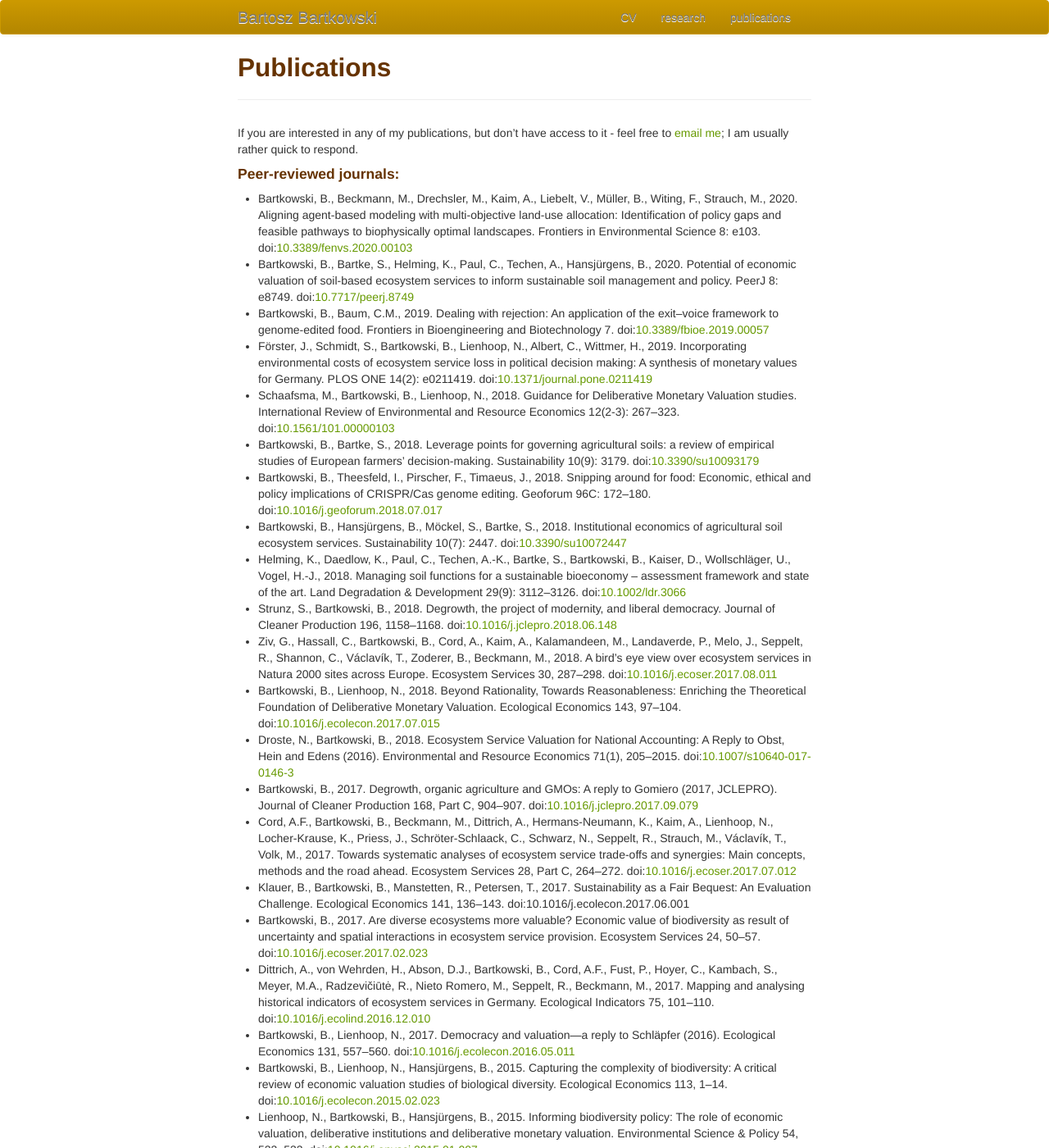
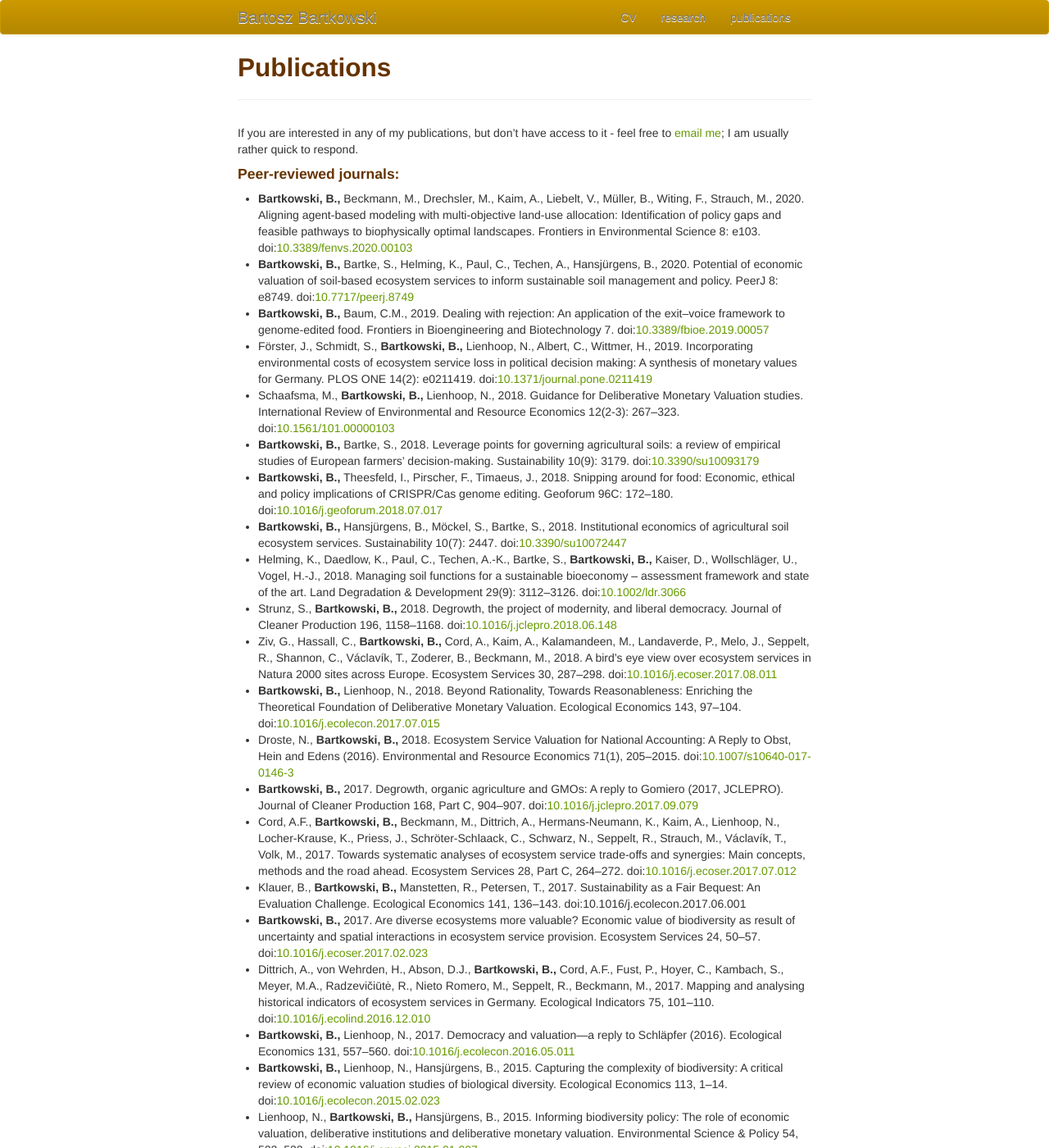
Before and after one commit to BartoszBartk/BartoszBartk.github.io, a Jekyll site: the page built from pages/publications.md, in a window 1280 px wide and 1400 px high. Shown: the whole window at 82% size. Built offline with Jekyll 4.4.1, drawn with Linux system fonts in a browser that asks for light colours; our own code applies the rules of GitHub Pages for plain Markdown files; some of the changed text lies outside the part shown.

Commit message:
publications updated 2

```diff
--- a/pages/publications.md
+++ b/pages/publications.md
@@ -7,28 +7,28 @@ If you are interested in any of my publications, but don't have access to it - f
 
 #### Peer-reviewed journals:
 <ul>
-<li>Bartkowski, B., Beckmann, M., Drechsler, M., Kaim, A., Liebelt, V., Müller, B., Witing, F., Strauch, M., 2020. Aligning agent-based modeling with multi-objective land-use allocation: Identification of policy gaps and feasible pathways to biophysically optimal landscapes. Frontiers in Environmental Science 8: e103. doi:<a href="https://doi.org/10.3389/fenvs.2020.00103">10.3389/fenvs.2020.00103</a></li>
-<li>Bartkowski, B., Bartke, S., Helming, K., Paul, C., Techen, A., Hansjürgens, B., 2020. Potential of economic valuation of soil-based ecosystem services to inform sustainable soil management and policy. PeerJ 8: e8749. doi:<a href="https://doi.org/10.7717/peerj.8749">10.7717/peerj.8749</a></li>
-<li>Bartkowski, B., Baum, C.M., 2019. Dealing with rejection: An application of the exit–voice framework to genome-edited food. Frontiers in Bioengineering and Biotechnology 7. doi:<a href="https://doi.org/10.3389/fbioe.2019.00057">10.3389/fbioe.2019.00057</a></li>
-<li>Förster, J., Schmidt, S., Bartkowski, B., Lienhoop, N., Albert, C., Wittmer, H., 2019. Incorporating environmental costs of ecosystem service loss in political decision making: A synthesis of monetary values for Germany. PLOS ONE 14(2): e0211419. doi:<a href="https://doi.org/10.1371/journal.pone.0211419">10.1371/journal.pone.0211419</a></li>
-<li>Schaafsma, M., Bartkowski, B., Lienhoop, N., 2018. Guidance for Deliberative Monetary Valuation studies. International Review of Environmental and Resource Economics 12(2-3): 267–323. doi:<a href="https://doi.org/10.1561/101.00000103">10.1561/101.00000103</a></li>
-<li>Bartkowski, B., Bartke, S., 2018. Leverage points for governing agricultural soils: a review of empirical studies of European farmers’ decision-making. Sustainability 10(9): 3179. doi:<a href="https://doi.org/10.3390/su10093179">10.3390/su10093179</a></li>
-<li>Bartkowski, B., Theesfeld, I., Pirscher, F., Timaeus, J., 2018. Snipping around for food: Economic, ethical and policy implications of CRISPR/Cas genome editing. Geoforum 96C: 172–180. doi:<a href="https://doi.org/10.1016/j.geoforum.2018.07.017">10.1016/j.geoforum.2018.07.017</a></li>
-<li>Bartkowski, B., Hansjürgens, B., Möckel, S., Bartke, S., 2018. Institutional economics of agricultural soil ecosystem services. Sustainability 10(7): 2447. doi:<a href="https://doi.org/10.3390/su10072447">10.3390/su10072447</a></li>
-<li>Helming, K., Daedlow, K., Paul, C., Techen, A.-K., Bartke, S., Bartkowski, B., Kaiser, D., Wollschläger, U., Vogel, H.-J., 2018. Managing soil functions for a sustainable bioeconomy – assessment framework and state of the art. Land Degradation & Development 29(9): 3112–3126. doi:<a href="https://doi.org/10.1002/ldr.3066">10.1002/ldr.3066</a></li>
-<li>Strunz, S., Bartkowski, B., 2018. Degrowth, the project of modernity, and liberal democracy. Journal of Cleaner Production 196, 1158–1168. doi:<a href="https://doi.org/10.1016/j.jclepro.2018.06.148">10.1016/j.jclepro.2018.06.148</a></li>
-<li>Ziv, G., Hassall, C., Bartkowski, B., Cord, A., Kaim, A., Kalamandeen, M., Landaverde, P., Melo, J., Seppelt, R., Shannon, C., Václavík, T., Zoderer, B., Beckmann, M., 2018. A bird’s eye view over ecosystem services in Natura 2000 sites across Europe. Ecosystem Services 30, 287–298. doi:<a href="https://doi.org/10.1016/j.ecoser.2017.08.011">10.1016/j.ecoser.2017.08.011</a></li>
-<li>Bartkowski, B., Lienhoop, N., 2018. Beyond Rationality, Towards Reasonableness: Enriching the Theoretical Foundation of Deliberative Monetary Valuation. Ecological Economics 143, 97–104. doi:<a href="https://doi.org/10.1016/j.ecolecon.2017.07.015">10.1016/j.ecolecon.2017.07.015</a></li>
-<li>Droste, N., Bartkowski, B., 2018. Ecosystem Service Valuation for National Accounting: A Reply to Obst, Hein and Edens (2016). Environmental and Resource Economics 71(1), 205–2015. doi:<a href="https://doi.org/10.1007/s10640-017-0146-3">10.1007/s10640-017-0146-3</a></li>
-<li>Bartkowski, B., 2017. Degrowth, organic agriculture and GMOs: A reply to Gomiero (2017, JCLEPRO). Journal of Cleaner Production 168, Part C, 904–907. doi:<a href="https://doi.org/10.1016/j.jclepro.2017.09.079">10.1016/j.jclepro.2017.09.079</a></li>
-<li>Cord, A.F., Bartkowski, B., Beckmann, M., Dittrich, A., Hermans-Neumann, K., Kaim, A., Lienhoop, N., Locher-Krause, K., Priess, J., Schröter-Schlaack, C., Schwarz, N., Seppelt, R., Strauch, M., Václavík, T., Volk, M., 2017. Towards systematic analyses of ecosystem service trade-offs and synergies: Main concepts, methods and the road ahead. Ecosystem Services 28, Part C, 264–272. doi:<a href="https://doi.org/10.1016/j.ecoser.2017.07.012">10.1016/j.ecoser.2017.07.012</a></li>
-<li>Klauer, B., Bartkowski, B., Manstetten, R., Petersen, T., 2017. Sustainability as a Fair Bequest: An Evaluation Challenge. Ecological Economics 141, 136–143. doi:10.1016/j.ecolecon.2017.06.001</li>
-<li>Bartkowski, B., 2017. Are diverse ecosystems more valuable? Economic value of biodiversity as result of uncertainty and spatial interactions in ecosystem service provision. Ecosystem Services 24, 50–57. doi:<a href="https://doi.org/10.1016/j.ecoser.2017.02.023">10.1016/j.ecoser.2017.02.023</a></li>
-<li>Dittrich, A., von Wehrden, H., Abson, D.J., Bartkowski, B., Cord, A.F., Fust, P., Hoyer, C., Kambach, S., Meyer, M.A., Radzevičiūtė, R., Nieto Romero, M., Seppelt, R., Beckmann, M., 2017. Mapping and analysing historical indicators of ecosystem services in Germany. Ecological Indicators 75, 101–110. doi:<a href="https://doi.org/10.1016/j.ecolind.2016.12.010">10.1016/j.ecolind.2016.12.010</a></li>
-<li>Bartkowski, B., Lienhoop, N., 2017. Democracy and valuation—a reply to Schläpfer (2016). Ecological Economics 131, 557–560. doi:<a href="https://doi.org/10.1016/j.ecolecon.2016.05.011">10.1016/j.ecolecon.2016.05.011</a></li>
-<li>Bartkowski, B., Lienhoop, N., Hansjürgens, B., 2015. Capturing the complexity of biodiversity: A critical review of economic valuation studies of biological diversity. Ecological Economics 113, 1–14. doi:<a href="https://doi.org/10.1016/j.ecolecon.2015.02.023">10.1016/j.ecolecon.2015.02.023</a></li>
-<li>Lienhoop, N., Bartkowski, B., Hansjürgens, B., 2015. Informing biodiversity policy: The role of economic valuation, deliberative institutions and deliberative monetary valuation. Environmental Science & Policy 54, 522–532. doi:<a href="https://doi.org/10.1016/j.envsci.2015.01.007">10.1016/j.envsci.2015.01.007</a></li>
-<li>Iliopoulos, C.N., Valentinov, V., Kvartiuk, V., Bartkowski, B., 2013. Government–third sector relations in European rural development: A critical perspective. Nonprofit Policy Forum 4, 65–80. doi:<a href="https://doi.org/10.1515/npf-2013-0001">10.1515/npf-2013-0001</a></li>
+<li><b>Bartkowski, B.,</b> Beckmann, M., Drechsler, M., Kaim, A., Liebelt, V., Müller, B., Witing, F., Strauch, M., 2020. Aligning agent-based modeling with multi-objective land-use allocation: Identification of policy gaps and feasible pathways to biophysically optimal landscapes. Frontiers in Environmental Science 8: e103. doi:<a href="https://doi.org/10.3389/fenvs.2020.00103">10.3389/fenvs.2020.00103</a></li>
+<li><b>Bartkowski, B.,</b> Bartke, S., Helming, K., Paul, C., Techen, A., Hansjürgens, B., 2020. Potential of economic valuation of soil-based ecosystem services to inform sustainable soil management and policy. PeerJ 8: e8749. doi:<a href="https://doi.org/10.7717/peerj.8749">10.7717/peerj.8749</a></li>
+<li><b>Bartkowski, B.,</b> Baum, C.M., 2019. Dealing with rejection: An application of the exit–voice framework to genome-edited food. Frontiers in Bioengineering and Biotechnology 7. doi:<a href="https://doi.org/10.3389/fbioe.2019.00057">10.3389/fbioe.2019.00057</a></li>
+<li>Förster, J., Schmidt, S., <b>Bartkowski, B.,</b> Lienhoop, N., Albert, C., Wittmer, H., 2019. Incorporating environmental costs of ecosystem service loss in political decision making: A synthesis of monetary values for Germany. PLOS ONE 14(2): e0211419. doi:<a href="https://doi.org/10.1371/journal.pone.0211419">10.1371/journal.pone.0211419</a></li>
+<li>Schaafsma, M., <b>Bartkowski, B.,</b> Lienhoop, N., 2018. Guidance for Deliberative Monetary Valuation studies. International Review of Environmental and Resource Economics 12(2-3): 267–323. doi:<a href="https://doi.org/10.1561/101.00000103">10.1561/101.00000103</a></li>
+<li><b>Bartkowski, B.,</b> Bartke, S., 2018. Leverage points for governing agricultural soils: a review of empirical studies of European farmers’ decision-making. Sustainability 10(9): 3179. doi:<a href="https://doi.org/10.3390/su10093179">10.3390/su10093179</a></li>
+<li><b>Bartkowski, B.,</b> Theesfeld, I., Pirscher, F., Timaeus, J., 2018. Snipping around for food: Economic, ethical and policy implications of CRISPR/Cas genome editing. Geoforum 96C: 172–180. doi:<a href="https://doi.org/10.1016/j.geoforum.2018.07.017">10.1016/j.geoforum.2018.07.017</a></li>
+<li><b>Bartkowski, B.,</b> Hansjürgens, B., Möckel, S., Bartke, S., 2018. Institutional economics of agricultural soil ecosystem services. Sustainability 10(7): 2447. doi:<a href="https://doi.org/10.3390/su10072447">10.3390/su10072447</a></li>
+<li>Helming, K., Daedlow, K., Paul, C., Techen, A.-K., Bartke, S., <b>Bartkowski, B.,</b> Kaiser, D., Wollschläger, U., Vogel, H.-J., 2018. Managing soil functions for a sustainable bioeconomy – assessment framework and state of the art. Land Degradation & Development 29(9): 3112–3126. doi:<a href="https://doi.org/10.1002/ldr.3066">10.1002/ldr.3066</a></li>
+<li>Strunz, S., <b>Bartkowski, B.,</b> 2018. Degrowth, the project of modernity, and liberal democracy. Journal of Cleaner Production 196, 1158–1168. doi:<a href="https://doi.org/10.1016/j.jclepro.2018.06.148">10.1016/j.jclepro.2018.06.148</a></li>
+<li>Ziv, G., Hassall, C., <b>Bartkowski, B.,</b> Cord, A., Kaim, A., Kalamandeen, M., Landaverde, P., Melo, J., Seppelt, R., Shannon, C., Václavík, T., Zoderer, B., Beckmann, M., 2018. A bird’s eye view over ecosystem services in Natura 2000 sites across Europe. Ecosystem Services 30, 287–298. doi:<a href="https://doi.org/10.1016/j.ecoser.2017.08.011">10.1016/j.ecoser.2017.08.011</a></li>
+<li><b>Bartkowski, B.,</b> Lienhoop, N., 2018. Beyond Rationality, Towards Reasonableness: Enriching the Theoretical Foundation of Deliberative Monetary Valuation. Ecological Economics 143, 97–104. doi:<a href="https://doi.org/10.1016/j.ecolecon.2017.07.015">10.1016/j.ecolecon.2017.07.015</a></li>
+<li>Droste, N., <b>Bartkowski, B.,</b> 2018. Ecosystem Service Valuation for National Accounting: A Reply to Obst, Hein and Edens (2016). Environmental and Resource Economics 71(1), 205–2015. doi:<a href="https://doi.org/10.1007/s10640-017-0146-3">10.1007/s10640-017-0146-3</a></li>
+<li><b>Bartkowski, B.,</b> 2017. Degrowth, organic agriculture and GMOs: A reply to Gomiero (2017, JCLEPRO). Journal of Cleaner Production 168, Part C, 904–907. doi:<a href="https://doi.org/10.1016/j.jclepro.2017.09.079">10.1016/j.jclepro.2017.09.079</a></li>
+<li>Cord, A.F., <b>Bartkowski, B.,</b> Beckmann, M., Dittrich, A., Hermans-Neumann, K., Kaim, A., Lienhoop, N., Locher-Krause, K., Priess, J., Schröter-Schlaack, C., Schwarz, N., Seppelt, R., Strauch, M., Václavík, T., Volk, M., 2017. Towards systematic analyses of ecosystem service trade-offs and synergies: Main concepts, methods and the road ahead. Ecosystem Services 28, Part C, 264–272. doi:<a href="https://doi.org/10.1016/j.ecoser.2017.07.012">10.1016/j.ecoser.2017.07.012</a></li>
+<li>Klauer, B., <b>Bartkowski, B.,</b> Manstetten, R., Petersen, T., 2017. Sustainability as a Fair Bequest: An Evaluation Challenge. Ecological Economics 141, 136–143. doi:10.1016/j.ecolecon.2017.06.001</li>
+<li><b>Bartkowski, B.,</b> 2017. Are diverse ecosystems more valuable? Economic value of biodiversity as result of uncertainty and spatial interactions in ecosystem service provision. Ecosystem Services 24, 50–57. doi:<a href="https://doi.org/10.1016/j.ecoser.2017.02.023">10.1016/j.ecoser.2017.02.023</a></li>
+<li>Dittrich, A., von Wehrden, H., Abson, D.J., <b>Bartkowski, B.,</b> Cord, A.F., Fust, P., Hoyer, C., Kambach, S., Meyer, M.A., Radzevičiūtė, R., Nieto Romero, M., Seppelt, R., Beckmann, M., 2017. Mapping and analysing historical indicators of ecosystem services in Germany. Ecological Indicators 75, 101–110. doi:<a href="https://doi.org/10.1016/j.ecolind.2016.12.010">10.1016/j.ecolind.2016.12.010</a></li>
+<li><b>Bartkowski, B.,</b> Lienhoop, N., 2017. Democracy and valuation—a reply to Schläpfer (2016). Ecological Economics 131, 557–560. doi:<a href="https://doi.org/10.1016/j.ecolecon.2016.05.011">10.1016/j.ecolecon.2016.05.011</a></li>
+<li><b>Bartkowski, B.,</b> Lienhoop, N., Hansjürgens, B., 2015. Capturing the complexity of biodiversity: A critical review of economic valuation studies of biological diversity. Ecological Economics 113, 1–14. doi:<a href="https://doi.org/10.1016/j.ecolecon.2015.02.023">10.1016/j.ecolecon.2015.02.023</a></li>
+<li>Lienhoop, N., <b>Bartkowski, B.,</b> Hansjürgens, B., 2015. Informing biodiversity policy: The role of economic valuation, deliberative institutions and deliberative monetary valuation. Environmental Science & Policy 54, 522–532. doi:<a href="https://doi.org/10.1016/j.envsci.2015.01.007">10.1016/j.envsci.2015.01.007</a></li>
+<li>Iliopoulos, C.N., Valentinov, V., Kvartiuk, V., <b>Bartkowski, B.,</b> 2013. Government–third sector relations in European rural development: A critical perspective. Nonprofit Policy Forum 4, 65–80. doi:<a href="https://doi.org/10.1515/npf-2013-0001">10.1515/npf-2013-0001</a></li>
 </ul>
 #### Papers in the pipeline:
 <ul>
@@ -41,31 +41,31 @@ If you are interested in any of my publications, but don't have access to it - f
 </ul>
 #### Books:
 <ul>
-<li>Bartkowski, B., 2017. Economic Valuation of Biodiversity: An Interdisciplinary Conceptual Perspective. Routledge, New York. ISBN 978-1-138-03936-0.</li>
+<li><b>Bartkowski, B.,</b> 2017. Economic Valuation of Biodiversity: An Interdisciplinary Conceptual Perspective. Routledge, New York. ISBN 978-1-138-03936-0.</li>
 </ul>
 #### Book chapters:
 <ul>
-<li>Schaafsma, M., Bartkowski, B., 2020. Synergies and trade-offs between ecosystem services, in: Leal Filho, W., Gökçin Özuyar, P., Pace, P.J., Marisa Azul, A., Londero Brandli, L., Wall, T. (Eds.), Encyclopedia of the UN Sustainable Development Goals. Life on Land. doi:<a href="https://doi.org/10.1007/978-3-319-71065-5_117-1">10.1007/978-3-319-71065-5_117-1</a></li>
-<li>Bartkowski, B., Lienhoop, N., 2019. Deliberative Monetary Valuation, in: Oxford Research Encyclopedia in Environmental Science, section Environmental Economics. doi:<a href="https://doi.org/10.1093/acrefore/9780199389414.013.595">10.1093/acrefore/9780199389414.013.595</a></li>
-<li>Bartkowski, B., 2019. Valuation of Biodiversity, in: Oxford Research Encyclopedia of Environmental Science, section Environmental Economics. doi:<a href="https://doi.org/10.1093/acrefore/9780199389414.013.459">10.1093/acrefore/9780199389414.013.459</a></li>
-<li>Bartkowski, B., 2019. CRISPR/Cas, Precaution and Democracy: The Challenging Governance of a Rapidly Changing Technology, in: Dürnberger, C., Pfeilmeier, S., Schleissing, S. (Eds.), Genome Editing in Agriculture. Between Precaution and Responsibility. Nomos. ISBN 978-3-8487-5518-9. Pp. 181–198.</li>
-<li>Bartkowski, B., Hansjürgens, B., 2019. Risk and uncertainty as source of economic value of biodiversity and ecosystem services, in: Schröter, M., Bonn, A., Klotz, S., Baeßler, C. (Eds.), Atlas of Ecosystem Services: Drivers, Risks, and Societal Responses. Springer, Dodrecht, New York. ISBN 978-3-319-96229-0. Pp. 21–24.</li>
-<li>Hansjürgens, B., Möckel, S., Bartkowski, B., 2019. Boden und Bodenschutz als zentrales Handlungsfeld der Umweltpolitik, in: Dabrowski, M., Wolf, J., Abmeier, K. (Eds.), Umweltpolitik: global und gerecht. Ferdinand Schöningh: Paderborn. ISBN 978-3-506-70576-1. Pp. 111–144.</li>
-<li>Pirscher, F., Bartkowski, B., Theesfeld, I., Timaeus, J., 2018. Nature-identical outcomes, artificial processes: Governance of CRISPR/Cas genome editing as an ethical challenge, in: James, H.S. (Ed.), Ethical Tensions from New Technology: The Case of Agricultural Biotechnology. CABI, Oxfordshire, Boston. ISBN 978-1-78639-464-4. Pp. 137–150.</li>
-<li>Strunz, S., Bartkowski, B., Schindler, H., 2017. Is there a monetary growth imperative?, in: Victor, P., Dolter, B. (Eds.), Handbook on Growth and Sustainability. Edward Elgar, Cheltenham. ISBN 978-1-78347-355-7. Pp. 460–503.</li>
+<li>Schaafsma, M., <b>Bartkowski, B.,</b> 2020. Synergies and trade-offs between ecosystem services, in: Leal Filho, W., Gökçin Özuyar, P., Pace, P.J., Marisa Azul, A., Londero Brandli, L., Wall, T. (Eds.), Encyclopedia of the UN Sustainable Development Goals. Life on Land. doi:<a href="https://doi.org/10.1007/978-3-319-71065-5_117-1">10.1007/978-3-319-71065-5_117-1</a></li>
+<li><b>Bartkowski, B.,</b> Lienhoop, N., 2019. Deliberative Monetary Valuation, in: Oxford Research Encyclopedia in Environmental Science, section Environmental Economics. doi:<a href="https://doi.org/10.1093/acrefore/9780199389414.013.595">10.1093/acrefore/9780199389414.013.595</a></li>
+<li><b>Bartkowski, B.,</b> 2019. Valuation of Biodiversity, in: Oxford Research Encyclopedia of Environmental Science, section Environmental Economics. doi:<a href="https://doi.org/10.1093/acrefore/9780199389414.013.459">10.1093/acrefore/9780199389414.013.459</a></li>
+<li><b>Bartkowski, B.,</b> 2019. CRISPR/Cas, Precaution and Democracy: The Challenging Governance of a Rapidly Changing Technology, in: Dürnberger, C., Pfeilmeier, S., Schleissing, S. (Eds.), Genome Editing in Agriculture. Between Precaution and Responsibility. Nomos. ISBN 978-3-8487-5518-9. Pp. 181–198.</li>
+<li><b>Bartkowski, B.,</b> Hansjürgens, B., 2019. Risk and uncertainty as source of economic value of biodiversity and ecosystem services, in: Schröter, M., Bonn, A., Klotz, S., Baeßler, C. (Eds.), Atlas of Ecosystem Services: Drivers, Risks, and Societal Responses. Springer, Dodrecht, New York. ISBN 978-3-319-96229-0. Pp. 21–24.</li>
+<li>Hansjürgens, B., Möckel, S., <b>Bartkowski, B.,</b> 2019. Boden und Bodenschutz als zentrales Handlungsfeld der Umweltpolitik, in: Dabrowski, M., Wolf, J., Abmeier, K. (Eds.), Umweltpolitik: global und gerecht. Ferdinand Schöningh: Paderborn. ISBN 978-3-506-70576-1. Pp. 111–144.</li>
+<li>Pirscher, F., <b>Bartkowski, B.,</b> Theesfeld, I., Timaeus, J., 2018. Nature-identical outcomes, artificial processes: Governance of CRISPR/Cas genome editing as an ethical challenge, in: James, H.S. (Ed.), Ethical Tensions from New Technology: The Case of Agricultural Biotechnology. CABI, Oxfordshire, Boston. ISBN 978-1-78639-464-4. Pp. 137–150.</li>
+<li>Strunz, S., <b>Bartkowski, B.,</b> Schindler, H., 2017. Is there a monetary growth imperative?, in: Victor, P., Dolter, B. (Eds.), Handbook on Growth and Sustainability. Edward Elgar, Cheltenham. ISBN 978-1-78347-355-7. Pp. 460–503.</li>
 </ul>
 #### Other journals:
 <ul>
-<li>Bartkowski, B., 2018. Nach uns die Sintflut? Degrowth und die Suche nach Alternativen zum Wachstumsparadigma. Hirschberg 71, 428–431.</li>
-<li>Schindler, H., Strunz, S., Bartkowski, B., 2017. Am Gelde hängt doch alles? – Mythos monetärer Wachstumszwang. Ökologisches Wirtschaften 32, 23–25.</li>
+<li><b>Bartkowski, B.,</b> 2018. Nach uns die Sintflut? Degrowth und die Suche nach Alternativen zum Wachstumsparadigma. Hirschberg 71, 428–431.</li>
+<li>Schindler, H., Strunz, S., <b>Bartkowski, B.,</b> 2017. Am Gelde hängt doch alles? – Mythos monetärer Wachstumszwang. Ökologisches Wirtschaften 32, 23–25.</li>
 </ul>
 #### Discussion papers:
 <ul>
-<li>Bartkowski, B., Droste, N., Ließ, M., Sidemo-Holm, W., Weller, U., Brady, M.V., 2019. Implementing result-based agri-environmental payments by means of modelling. UFZ Discussion Paper 2019-05. <a href="https://arxiv.org/abs/1908.08219">arXiv:1908.08219</a>.</li>
-<li>Strunz, S., Bartkowski, B., 2017. Degrowth, modernity, and the open society. UFZ Discussion Paper 2017-07.</li>
-<li>Bartkowski, B., 2017. Existence value, biodiversity, and the utilitarian dilemma. UFZ Discussion Paper 2017-02.</li>
-<li>Bartkowski, B., 2016. Are diverse ecosystems more valuable? A conceptual framework for economic valuation of biodiversity. UFZ Discussion Paper 2016-09.</li>
-<li>Strunz, S., Bartkowski, B., Schindler, H., 2015. Is there a monetary growth imperative? UFZ Discussion Paper 2015-05.</li>
+<li><b>Bartkowski, B.,</b> Droste, N., Ließ, M., Sidemo-Holm, W., Weller, U., Brady, M.V., 2019. Implementing result-based agri-environmental payments by means of modelling. UFZ Discussion Paper 2019-05. <a href="https://arxiv.org/abs/1908.08219">arXiv:1908.08219</a>.</li>
+<li>Strunz, S., <b>Bartkowski, B.,</b> 2017. Degrowth, modernity, and the open society. UFZ Discussion Paper 2017-07.</li>
+<li><b>Bartkowski, B.,</b> 2017. Existence value, biodiversity, and the utilitarian dilemma. UFZ Discussion Paper 2017-02.</li>
+<li><b>Bartkowski, B.,</b> 2016. Are diverse ecosystems more valuable? A conceptual framework for economic valuation of biodiversity. UFZ Discussion Paper 2016-09.</li>
+<li>Strunz, S., <b>Bartkowski, B.,</b> Schindler, H., 2015. Is there a monetary growth imperative? UFZ Discussion Paper 2015-05.</li>
 </ul>
 #### Reports:
 <ul>
```
